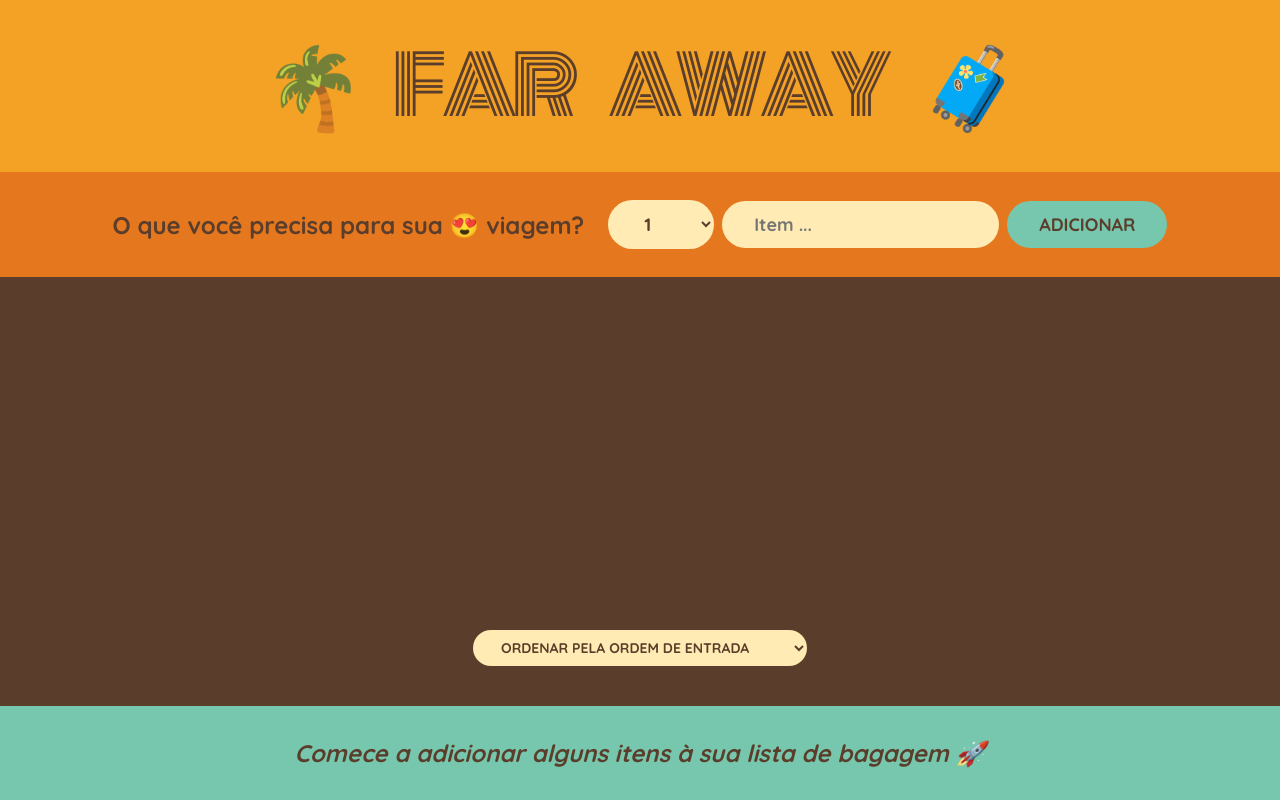
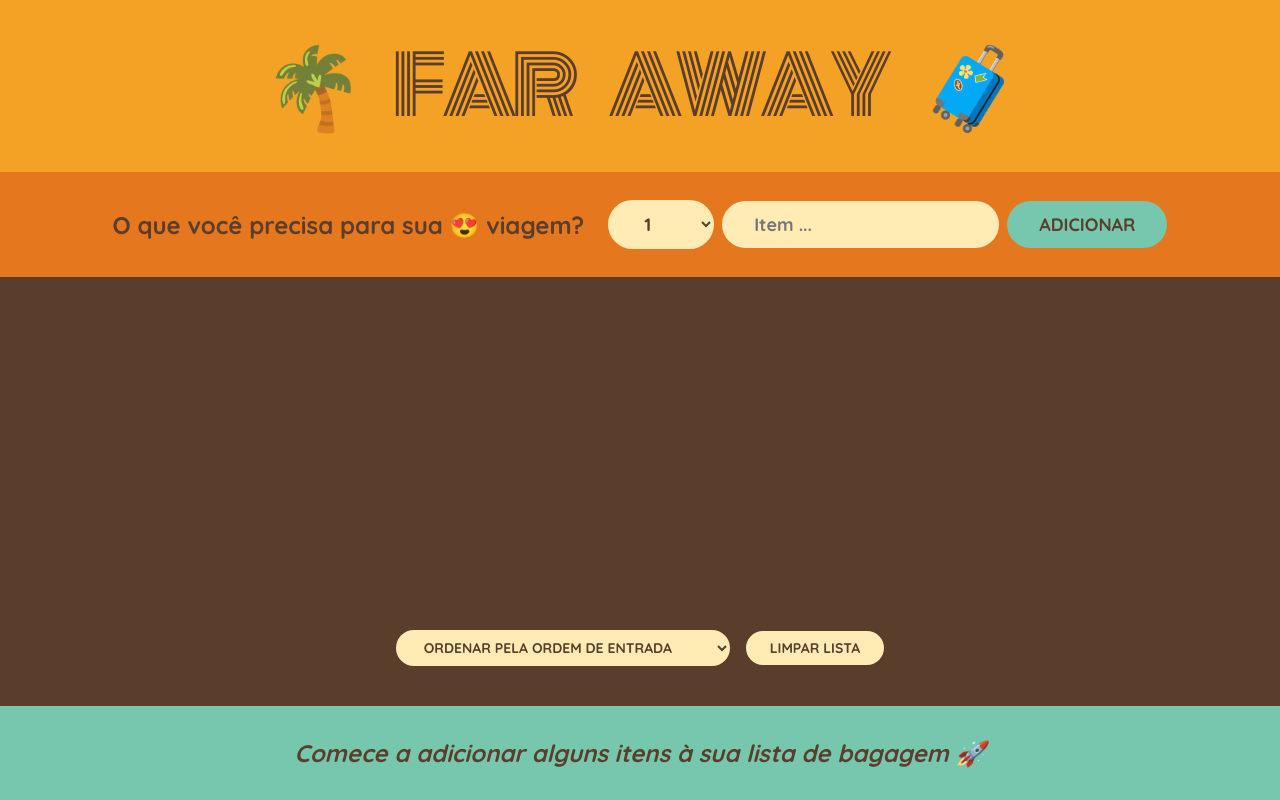
Before and after one commit to morganaribeiro/the-ultimate-react-course, a React (Create React App) app in the folder 05-travel-list/: page / in a window 1280 px wide. Built offline with nearby package versions, Linux system fonts and the light colour scheme; the HTML template or start-up script is replaced by a standard one.

Commit message:
feat(app): add clear list

```diff
--- a/05-travel-list/src/App.js
+++ b/05-travel-list/src/App.js
@@ -20,6 +20,12 @@ export default function App() {
     )
   };
 
+  function handleClearList() {
+    const confirmed = window.confirm("Tem certeza que quer excluir todos os items?");
+
+    if(confirmed) setItems([]);
+  }
+
   return (
     <div className="app">
       <Logo />
@@ -28,6 +34,7 @@ export default function App() {
         items={items}
         onDeleteItem={handleDeleteItem}
         onToggleItem={handleToggleItem}
+        onClearList={handleClearList}
       />
       <Stats items={items} />
     </div>
@@ -81,7 +88,7 @@ function Form({ onAddItems }) {
   );
 }
 
-function PackingList({ items, onDeleteItem, onToggleItem }) {
+function PackingList({ items, onDeleteItem, onToggleItem, onClearList }) {
   const [sortBy, setSortBy] = useState("input");
 
   let sortedItems;
@@ -103,6 +110,9 @@ function PackingList({ items, onDeleteItem, onToggleItem }) {
           <option value="description">Ordenar por descrição</option>
           <option value="packed">Ordenar por status da embalagem</option>
         </select>
+        <button onClick={onClearList}>
+          Limpar lista
+        </button>
       </div>
     </div>
   );
```
